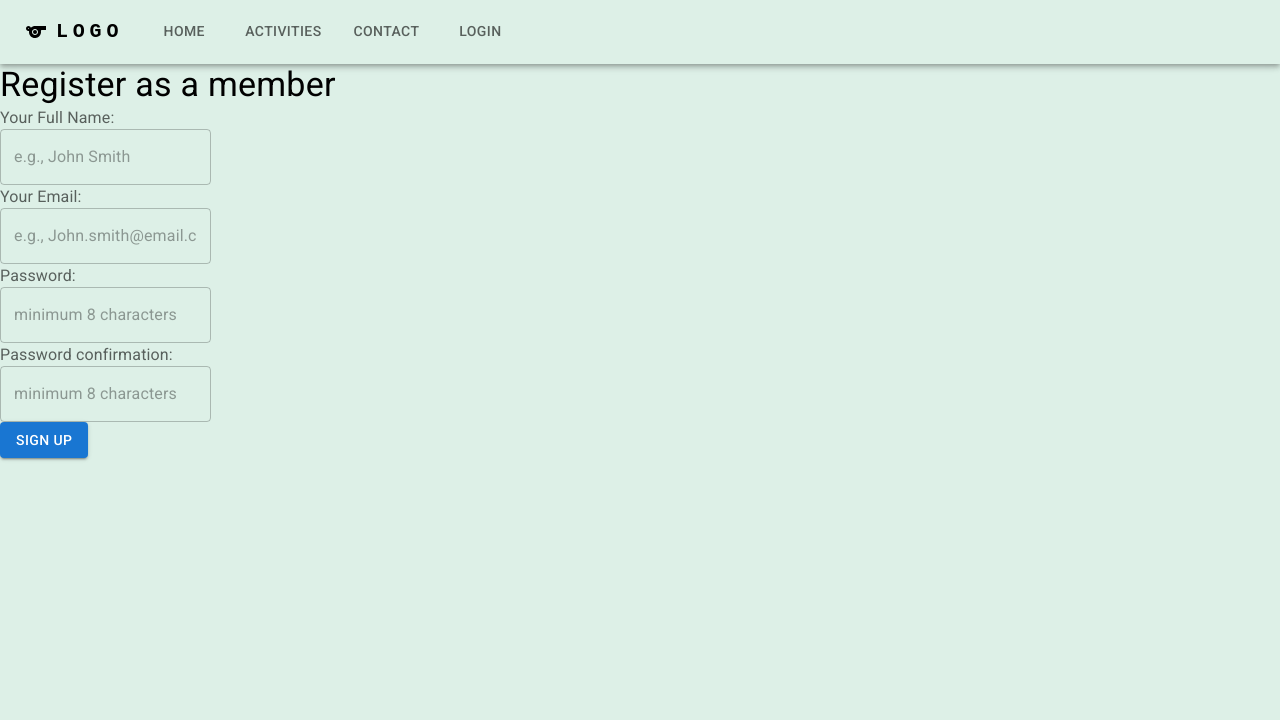
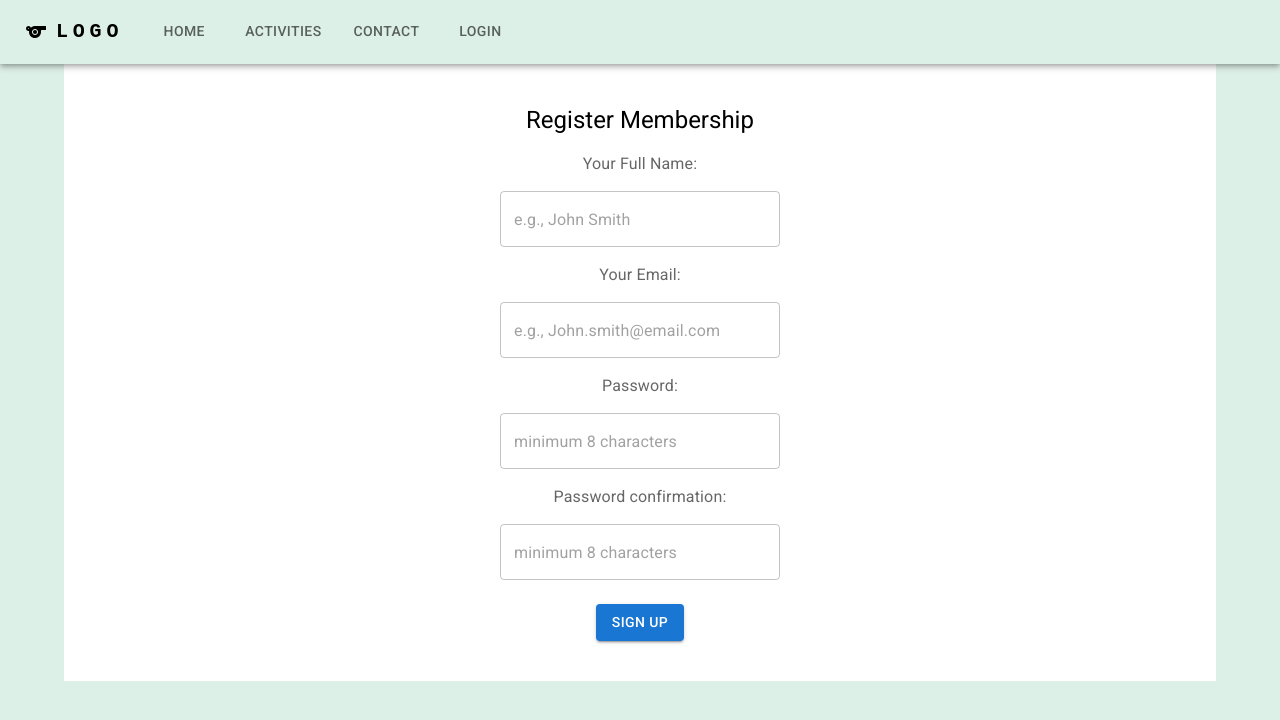
Before and after one commit to Feng-CA/sports-4-us_react, a React (Create React App) app: page /signup in a window 1280 px wide. Shown: the top 720 px of the page. Built offline with nearby package versions, Linux system fonts and the light colour scheme; no server answers.

Commit message:
styles signup form and error handing both login and signup

```diff
--- a/src/components/LoginForm.js
+++ b/src/components/LoginForm.js
@@ -48,20 +48,20 @@ const LoginForm = () => {
     return (
         <Container className="login_container">
             <Box className="login_form">
-                <Typography variant="h4">Welcome back!</Typography>
+                <Typography variant="h5">Welcome back!</Typography>
                 {error && <Typography>No match that Email and/or Password</Typography>}
-                <form onSubmit={handleSubmit} sx={{width: "100%"}}>
+                <form onSubmit={handleSubmit}>
                     <Box marginTop={2}>
                         <Box marginBottom={2}>
                             <InputLabel>Email:</InputLabel>
                         </Box>
-                        <TextField type="email" name="email" id="email" placeholder="example@email.com" value={formData.email} onChange={handleFormData}/>
+                        <TextField style={{width: 280}} type="email" name="email" id="email" placeholder="example@email.com" value={formData.email} onChange={handleFormData} required/>
                     </Box>
                     <Box marginTop={2}>
                         <Box marginBottom={2}>
                             <InputLabel htmlFor="password">Password:</InputLabel>
                         </Box>
-                        <TextField type="password" name="password" id="password" placeholder="********" value={formData.password} onChange={handleFormData}/>
+                        <TextField style={{width: 280}} type="password" name="password" id="password" placeholder="********" value={formData.password} onChange={handleFormData} required/>
                     </Box>
                     <Box marginTop={3}>
                         <Button variant="outlined" type="submit" color="success">Login</Button>
--- a/src/components/SignupForm.js
+++ b/src/components/SignupForm.js
@@ -1,4 +1,4 @@
-import { Button, InputLabel, TextField, Typography } from "@mui/material"
+import { Container, Box, Button, InputLabel, TextField, Typography } from "@mui/material"
 import { useState } from "react"
 import { signUp } from "../services/authServices"
 import { useGlobalState } from "../utils/stateContext";
@@ -52,31 +52,41 @@ const SignupForm = () => {
         })
     }
     return (
-        <>
-            <Typography variant='h4'>Register as a member</Typography>
-            {error && <p>Oops!Something Has Gone Wrong, Please confirm that the Passwords do match.</p>}
-
+        <Container className="signup_container">
+            <Box className="login_form">
+                <Typography variant='h5'>Register Membership</Typography>
+                {error && <Typography variant="h5">Oops!Something Has Gone Wrong, Please confirm that the Passwords do match.</Typography>}
                 <form onSubmit={handleSubmit}>
-                <div>
+                    <Box marginTop={2}>
+                        <Box marginBottom={2}>
                             <InputLabel>Your Full Name:</InputLabel>
-                    <TextField type="text" name="full_name" id="full_name" placeholder="e.g., John Smith" value={formData.full_name} onChange={handleFormData}/>
-                </div>
-                <div>
+                        </Box>
+                        <TextField style={{width: 280}} type="text" name="full_name" id="full_name" placeholder="e.g., John Smith" value={formData.full_name} onChange={handleFormData} required/>
+                    </Box>
+                    <Box marginTop={2}>
+                        <Box marginBottom={2}>
                             <InputLabel>Your Email:</InputLabel>
-                    <TextField type="email" name="email" id="email" placeholder="e.g., John.smith@email.com" value={formData.email} onChange={handleFormData}/>
-                </div>
-                <div>
+                        </Box>
+                        <TextField style={{width: 280}} type="email" name="email" id="email" placeholder="e.g., John.smith@email.com" value={formData.email} onChange={handleFormData} required/>
+                    </Box>
+                    <Box marginTop={2}>
+                        <Box marginBottom={2}>
                             <InputLabel htmlFor="password">Password:</InputLabel>
-                    <TextField type="password" name="password" id="password" placeholder="minimum 8 characters" value={formData.password} onChange={handleFormData}/>
-                </div>
-                <div>
+                        </Box>
+                        <TextField style={{width: 280}} type="password" name="password" id="password" placeholder="minimum 8 characters" value={formData.password} onChange={handleFormData} required/>
+                    </Box>
+                    <Box marginTop={2}>
+                        <Box marginBottom={2}>
                             <InputLabel htmlFor="password">Password confirmation:</InputLabel>
-                    <TextField type="password" name="password_confirmation" id="password_confirmation" placeholder="minimum 8 characters" value={formData.password_confirmation} onChange={handleFormData}/>
-                </div>
-
+                        </Box>
+                        <TextField style={{width: 280}} type="password" name="password_confirmation" id="password_confirmation" placeholder="minimum 8 characters" value={formData.password_confirmation} onChange={handleFormData} required/>
+                    </Box>
+                    <Box marginTop={3}>
                         <Button variant="contained" type="submit">Sign up</Button>
+                    </Box>
                 </form>
-        </>
+            </Box>
+        </Container>
     )
 
 }
--- a/src/style.css
+++ b/src/style.css
@@ -123,16 +123,34 @@
 
 /* login form styling */
 .login_container {
+
+
+    text-align: center;
+}
+
+.login_form {
+    width: 380;
+    background: #ffffff;
+    padding: 40px 20px;
+    margin: 0 auto;
+}
+
+.login_input {
+    width: 40%;
+}
+
+/* signup form styling */
+.signup_container {
     width: 40%;
     margin: 0 auto;
     text-align: center;
 }
 
-.login_form {
+.singup_form {
     background: #ffffff;
     padding: 40px 20px;
 }
 
-.login_input {
+.signup_input {
     width: 80%;
 }
```
Lines whose indentation alone changed are shown as unchanged.
